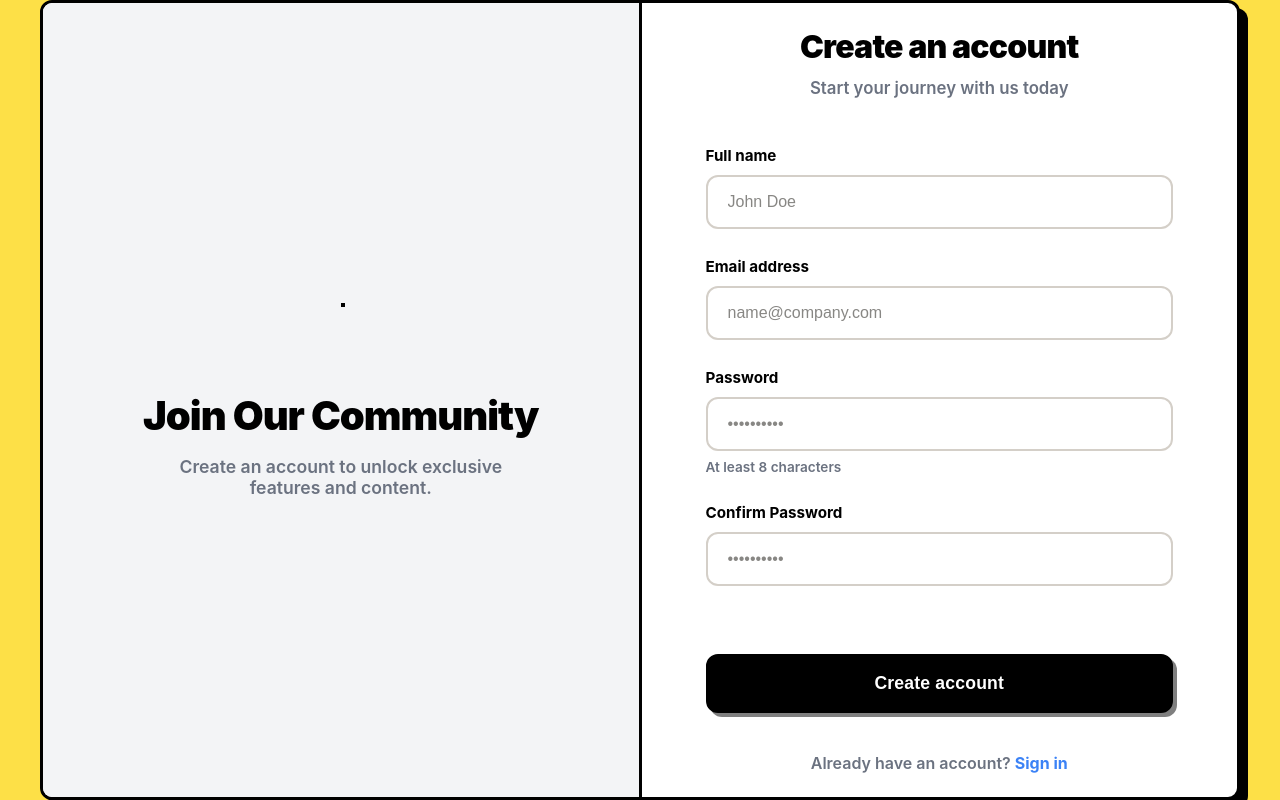
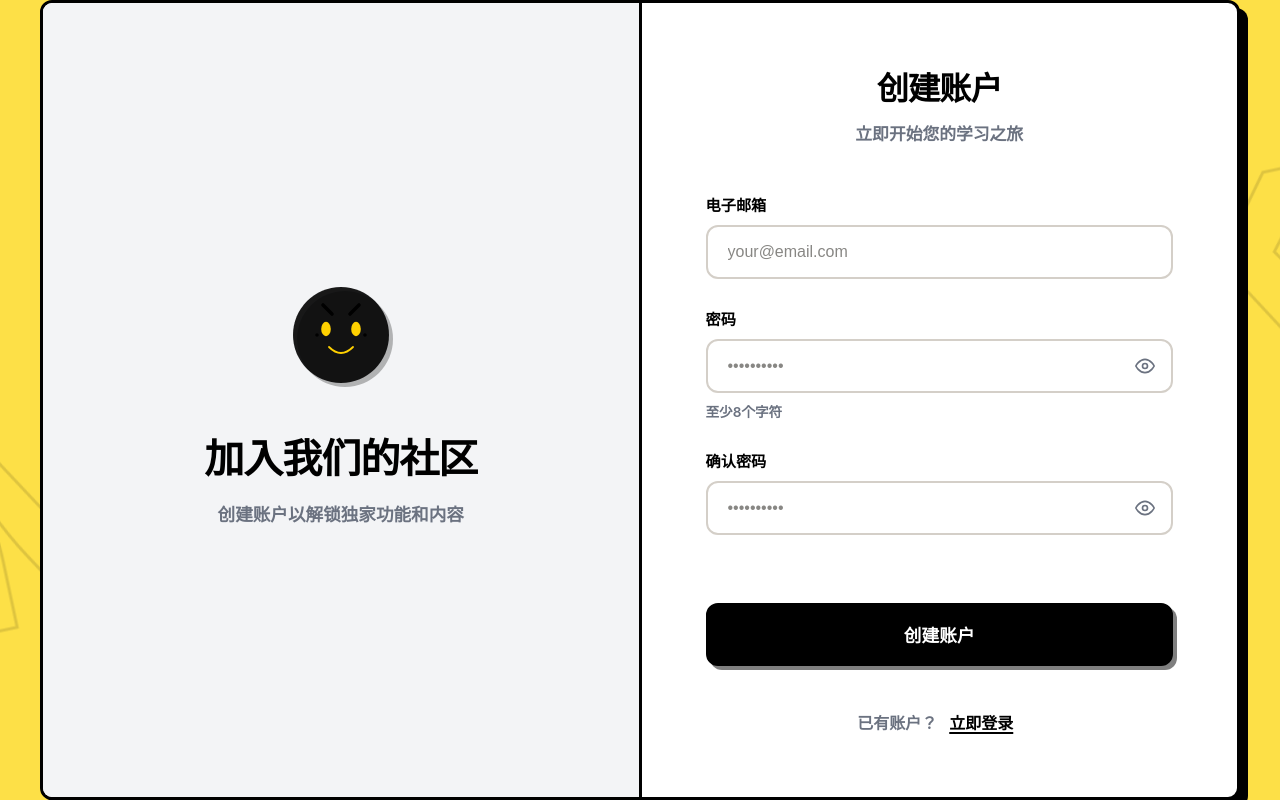
Before and after one commit to sunxianfeng/myApp, a Next.js app in the folder frontend-nextjs/: page /register in a window 1280 px wide. Built offline with nearby package versions, Linux system fonts and the light colour scheme; no server answers.

Commit message:
feat(LoginPage, RegisterPage): enhance password visibility toggle; update text and labels to Chinese

```diff
--- a/frontend-nextjs/src/app/login/page.tsx
+++ b/frontend-nextjs/src/app/login/page.tsx
@@ -11,6 +11,7 @@ import { AppLogo } from '@/components/common/Icons'
 export default function LoginPage() {
   const [email, setEmail] = useState('')
   const [password, setPassword] = useState('')
+  const [showPassword, setShowPassword] = useState(false)
   const [error, setError] = useState('')
   const [loading, setLoading] = useState(false)
   const router = useRouter()
@@ -174,6 +175,37 @@ export default function LoginPage() {
         .form-group {
           margin-bottom: 1.75rem;
           position: relative;
+        }
+
+        .password-input-wrapper {
+          position: relative;
+          display: flex;
+          align-items: center;
+        }
+
+        .password-toggle {
+          position: absolute;
+          right: 12px;
+          top: 50%;
+          transform: translateY(-50%);
+          background: none;
+          border: none;
+          cursor: pointer;
+          padding: 6px;
+          display: flex;
+          align-items: center;
+          justify-content: center;
+          color: #6B7280;
+          transition: color 0.2s;
+        }
+
+        .password-toggle:hover {
+          color: #000000;
+        }
+
+        .form-group input[type="password"],
+        .form-group input[type="text"].password-field {
+          padding-right: 48px;
         }
 
         .form-group label {
@@ -410,7 +442,7 @@ export default function LoginPage() {
 
       <div className="main-container">
         <div className="left-panel">
-          <h1>Welcome back</h1>
+          <h1>欢迎回来</h1>
 
           <div className="app-logo-inline">
             <svg
@@ -434,22 +466,22 @@ export default function LoginPage() {
             </svg>
           </div>
 
-          <p>Enter your credentials to access your account and continue your journey.</p>
+          <p>输入您的凭据以访问您的账户并继续学习之旅</p>
         </div>
 
         <div className="right-panel">
-          <h2>Sign in to your account</h2>
-          <p className="subtitle">Welcome back! Please enter your details</p>
+          <h2>登录您的账户</h2>
+          <p className="subtitle">欢迎回来！请输入您的详细信息</p>
 
           {(error || reduxError) && <div className="error-message">{error || reduxError}</div>}
 
           <form onSubmit={handleSubmit}>
             <div className="form-group">
-              <label htmlFor="email">Email address</label>
+              <label htmlFor="email">电子邮箱</label>
               <input
                 type="email"
                 id="email"
-                placeholder="name@company.com"
+                placeholder="your@email.com"
                 value={email}
                 onChange={(e) => setEmail(e.target.value)}
                 required
@@ -457,24 +489,45 @@ export default function LoginPage() {
             </div>
 
             <div className="form-group">
-              <label htmlFor="password">Password</label>
+              <label htmlFor="password">密码</label>
+              <div className="password-input-wrapper">
                 <input
-                type="password"
+                  type={showPassword ? "text" : "password"}
                   id="password"
+                  className="password-field"
                   placeholder="••••••••••••"
                   value={password}
                   onChange={(e) => setPassword(e.target.value)}
                   required
                 />
-              <a href="#" className="forgot-password">Forgot your password?</a>
+                <button
+                  type="button"
+                  className="password-toggle"
+                  onClick={() => setShowPassword(!showPassword)}
+                  aria-label="切换密码可见性"
+                >
+                  {showPassword ? (
+                    <svg width="20" height="20" viewBox="0 0 24 24" fill="none" stroke="currentColor" strokeWidth="2" strokeLinecap="round" strokeLinejoin="round">
+                      <path d="M17.94 17.94A10.07 10.07 0 0 1 12 20c-7 0-11-8-11-8a18.45 18.45 0 0 1 5.06-5.94M9.9 4.24A9.12 9.12 0 0 1 12 4c7 0 11 8 11 8a18.5 18.5 0 0 1-2.16 3.19m-6.72-1.07a3 3 0 1 1-4.24-4.24"/>
+                      <line x1="1" y1="1" x2="23" y2="23"/>
+                    </svg>
+                  ) : (
+                    <svg width="20" height="20" viewBox="0 0 24 24" fill="none" stroke="currentColor" strokeWidth="2" strokeLinecap="round" strokeLinejoin="round">
+                      <path d="M1 12s4-8 11-8 11 8 11 8-4 8-11 8-11-8-11-8z"/>
+                      <circle cx="12" cy="12" r="3"/>
+                    </svg>
+                  )}
+                </button>
+              </div>
+              <a href="#" className="forgot-password">忘记密码？</a>
             </div>
 
             <button type="submit" className="btn btn-primary" disabled={loading || isLoading}>
-              {loading || isLoading ? 'Signing in...' : 'Sign in'}
+              {loading || isLoading ? '登录中...' : '登录'}
             </button>
 
             <div className="login-link">
-              Don't have an account?<Link href="/register">Create account</Link>
+              还没有账户？<Link href="/register">创建账户</Link>
             </div>
           </form>
         </div>
--- a/frontend-nextjs/src/app/register/page.tsx
+++ b/frontend-nextjs/src/app/register/page.tsx
@@ -9,10 +9,11 @@ import Link from 'next/link'
 import { AppLogo } from '@/components/common/Icons'
 
 export default function RegisterPage() {
-  const [name, setName] = useState('')
   const [email, setEmail] = useState('')
   const [password, setPassword] = useState('')
   const [confirmPassword, setConfirmPassword] = useState('')
+  const [showPassword, setShowPassword] = useState(false)
+  const [showConfirmPassword, setShowConfirmPassword] = useState(false)
   const [error, setError] = useState('')
   const [loading, setLoading] = useState(false)
   const router = useRouter()
@@ -24,19 +25,20 @@ export default function RegisterPage() {
     setError('')
 
     if (password !== confirmPassword) {
-      setError('Passwords do not match')
+      setError('两次输入的密码不一致')
       return
     }
 
     if (password.length < 8) {
-      setError('Password must be at least 8 characters long')
+      setError('密码长度至少为8个字符')
       return
     }
 
     setLoading(true)
 
     try {
-      await dispatch(registerUser({ name, email, password })).unwrap()
+      // 使用邮箱作为name
+      await dispatch(registerUser({ name: email, email, password })).unwrap()
       router.push('/login')
     } catch (err: any) {
       setError(err.message || '注册失败，请重试')
@@ -66,6 +68,29 @@ export default function RegisterPage() {
           justify-content: center;
           position: relative;
           flex-direction: column;
+          overflow: hidden;
+        }
+
+        /* Giant outline typography background - on body level */
+        body::before {
+          content: 'NOTEBOOK';
+          position: fixed;
+          top: 50%;
+          left: 50%;
+          transform: translate(-50%, -50%) rotate(-12deg);
+          font-size: clamp(8rem, 20vw, 24rem);
+          font-weight: 900;
+          color: transparent;
+          -webkit-text-stroke: 3px rgba(0, 0, 0, 0.12);
+          text-stroke: 3px rgba(0, 0, 0, 0.12);
+          text-transform: uppercase;
+          letter-spacing: -0.02em;
+          opacity: 1;
+          line-height: 0.9;
+          white-space: nowrap;
+          pointer-events: none;
+          user-select: none;
+          z-index: 0;
         }
 
         .main-container {
@@ -78,6 +103,8 @@ export default function RegisterPage() {
           border-radius: 12px;
           box-shadow: 8px 8px 0px 0px rgba(0, 0, 0, 1);
           overflow: hidden;
+          position: relative;
+          z-index: 10;
           animation: formEntry 600ms ease-out;
           margin: 0 auto;
         }
@@ -92,6 +119,41 @@ export default function RegisterPage() {
           align-items: center;
           text-align: center;
           border-right: 3px solid #000000;
+        }
+
+        .cat-silhouette {
+          width: 120px;
+          height: 120px;
+          margin-bottom: 2rem;
+          animation: logoEntry 800ms ease-out;
+        }
+
+        .cat-silhouette svg {
+          width: 100%;
+          height: 100%;
+          filter: drop-shadow(4px 4px 0px rgba(0, 0, 0, 0.3));
+        }
+
+        .app-logo-inline {
+          width: 230px;
+          height: 230px;
+          background-color: #FFD100;
+          border: 3px solid #000000;
+          border-radius: 8px;
+          box-shadow: 4px 4px 0px 0px rgba(0, 0, 0, 1);
+          display: flex;
+          align-items: center;
+          justify-content: center;
+          margin-bottom: 2rem;
+          position: relative;
+        }
+
+        .app-logo-inline::before {
+          content: '';
+          position: absolute;
+          inset: 4px;
+          border: 1px dashed rgba(0, 0, 0, 0.2);
+          border-radius: 4px;
         }
 
         .logo-container {
@@ -151,6 +213,37 @@ export default function RegisterPage() {
         .form-group {
           margin-bottom: 1.75rem;
           position: relative;
+        }
+
+        .password-input-wrapper {
+          position: relative;
+          display: flex;
+          align-items: center;
+        }
+
+        .password-toggle {
+          position: absolute;
+          right: 12px;
+          top: 50%;
+          transform: translateY(-50%);
+          background: none;
+          border: none;
+          cursor: pointer;
+          padding: 6px;
+          display: flex;
+          align-items: center;
+          justify-content: center;
+          color: #6B7280;
+          transition: color 0.2s;
+        }
+
+        .password-toggle:hover {
+          color: #000000;
+        }
+
+        .form-group input[type="password"],
+        .form-group input[type="text"].password-field {
+          padding-right: 48px;
         }
 
         .form-group label {
@@ -243,15 +336,23 @@ export default function RegisterPage() {
         }
 
         .login-link a {
-          color: #3B82F6;
-          text-decoration: none;
+          color: #000000;
+          text-decoration: underline;
+          text-decoration-thickness: 2px;
+          text-underline-offset: 3px;
           font-weight: 700;
-          transition: all 0.15s ease;
+          transition: all 0.2s ease;
           margin-left: 0.25rem;
+          padding: 4px 8px;
+          border-radius: 4px;
+          display: inline-block;
         }
 
         .login-link a:hover {
-          text-decoration: underline;
+          background-color: #bef264;
+          text-decoration: none;
+          box-shadow: 2px 2px 0px 0px rgba(0, 0, 0, 1);
+          transform: translate(-1px, -1px);
         }
 
         .error-message {
@@ -365,38 +466,34 @@ export default function RegisterPage() {
 
       <div className="main-container">
         <div className="left-panel">
-          <div className="logo-container">
-            <AppLogo className="w-16 h-16 logo" />
+          <div className="cat-silhouette">
+            <svg viewBox="0 0 200 200" fill="none" xmlns="http://www.w3.org/2000/svg">
+              <path d="M100 180C144.183 180 180 144.183 180 100C180 55.8172 144.183 20 100 20C55.8172 20 20 55.8172 20 100C20 144.183 55.8172 180 100 180Z" fill="#000000" fillOpacity="0.9"/>
+              <ellipse cx="75" cy="90" rx="8" ry="12" fill="#FFD100"/>
+              <ellipse cx="125" cy="90" rx="8" ry="12" fill="#FFD100"/>
+              <path d="M85 65L70 50M115 65L130 50" stroke="#000000" strokeWidth="6" strokeLinecap="round"/>
+              <path d="M80 120C80 120 90 130 100 130C110 130 120 120 120 120" stroke="#FFD100" strokeWidth="3" strokeLinecap="round"/>
+              <circle cx="60" cy="100" r="3" fill="#000000"/>
+              <circle cx="140" cy="100" r="3" fill="#000000"/>
+            </svg>
           </div>
-          <h1>Join Our Community</h1>
-          <p>Create an account to unlock exclusive features and content.</p>
+          <h1>加入我们的社区</h1>
+          <p>创建账户以解锁独家功能和内容</p>
         </div>
 
         <div className="right-panel">
-          <h2>Create an account</h2>
-          <p className="subtitle">Start your journey with us today</p>
+          <h2>创建账户</h2>
+          <p className="subtitle">立即开始您的学习之旅</p>
 
           {(error || reduxError) && <div className="error-message">{error || reduxError}</div>}
 
           <form onSubmit={handleSubmit}>
             <div className="form-group">
-              <label htmlFor="name">Full name</label>
-              <input
-                type="text"
-                id="name"
-                placeholder="John Doe"
-                value={name}
-                onChange={(e) => setName(e.target.value)}
-                required
-              />
-            </div>
-
-            <div className="form-group">
-              <label htmlFor="email">Email address</label>
+              <label htmlFor="email">电子邮箱</label>
               <input
                 type="email"
                 id="email"
-                placeholder="name@company.com"
+                placeholder="your@email.com"
                 value={email}
                 onChange={(e) => setEmail(e.target.value)}
                 required
@@ -404,36 +501,78 @@ export default function RegisterPage() {
             </div>
 
             <div className="form-group">
-              <label htmlFor="password">Password</label>
+              <label htmlFor="password">密码</label>
+              <div className="password-input-wrapper">
                 <input
-                type="password"
+                  type={showPassword ? "text" : "password"}
                   id="password"
+                  className="password-field"
                   placeholder="••••••••••"
                   value={password}
                   onChange={(e) => setPassword(e.target.value)}
                   required
                 />
-              <small className="password-hint">At least 8 characters</small>
+                <button
+                  type="button"
+                  className="password-toggle"
+                  onClick={() => setShowPassword(!showPassword)}
+                  aria-label="切换密码可见性"
+                >
+                  {showPassword ? (
+                    <svg width="20" height="20" viewBox="0 0 24 24" fill="none" stroke="currentColor" strokeWidth="2" strokeLinecap="round" strokeLinejoin="round">
+                      <path d="M17.94 17.94A10.07 10.07 0 0 1 12 20c-7 0-11-8-11-8a18.45 18.45 0 0 1 5.06-5.94M9.9 4.24A9.12 9.12 0 0 1 12 4c7 0 11 8 11 8a18.5 18.5 0 0 1-2.16 3.19m-6.72-1.07a3 3 0 1 1-4.24-4.24"/>
+                      <line x1="1" y1="1" x2="23" y2="23"/>
+                    </svg>
+                  ) : (
+                    <svg width="20" height="20" viewBox="0 0 24 24" fill="none" stroke="currentColor" strokeWidth="2" strokeLinecap="round" strokeLinejoin="round">
+                      <path d="M1 12s4-8 11-8 11 8 11 8-4 8-11 8-11-8-11-8z"/>
+                      <circle cx="12" cy="12" r="3"/>
+                    </svg>
+                  )}
+                </button>
+              </div>
+              <small className="password-hint">至少8个字符</small>
             </div>
 
             <div className="form-group">
-              <label htmlFor="confirm-password">Confirm Password</label>
+              <label htmlFor="confirm-password">确认密码</label>
+              <div className="password-input-wrapper">
                 <input
-                type="password"
+                  type={showConfirmPassword ? "text" : "password"}
                   id="confirm-password"
+                  className="password-field"
                   placeholder="••••••••••"
                   value={confirmPassword}
                   onChange={(e) => setConfirmPassword(e.target.value)}
                   required
                 />
+                <button
+                  type="button"
+                  className="password-toggle"
+                  onClick={() => setShowConfirmPassword(!showConfirmPassword)}
+                  aria-label="切换密码可见性"
+                >
+                  {showConfirmPassword ? (
+                    <svg width="20" height="20" viewBox="0 0 24 24" fill="none" stroke="currentColor" strokeWidth="2" strokeLinecap="round" strokeLinejoin="round">
+                      <path d="M17.94 17.94A10.07 10.07 0 0 1 12 20c-7 0-11-8-11-8a18.45 18.45 0 0 1 5.06-5.94M9.9 4.24A9.12 9.12 0 0 1 12 4c7 0 11 8 11 8a18.5 18.5 0 0 1-2.16 3.19m-6.72-1.07a3 3 0 1 1-4.24-4.24"/>
+                      <line x1="1" y1="1" x2="23" y2="23"/>
+                    </svg>
+                  ) : (
+                    <svg width="20" height="20" viewBox="0 0 24 24" fill="none" stroke="currentColor" strokeWidth="2" strokeLinecap="round" strokeLinejoin="round">
+                      <path d="M1 12s4-8 11-8 11 8 11 8-4 8-11 8-11-8-11-8z"/>
+                      <circle cx="12" cy="12" r="3"/>
+                    </svg>
+                  )}
+                </button>
+              </div>
             </div>
 
             <button type="submit" className="btn btn-primary" disabled={loading || isLoading}>
-              {loading || isLoading ? 'Creating account...' : 'Create account'}
+              {loading || isLoading ? '创建中...' : '创建账户'}
             </button>
 
             <div className="login-link">
-              Already have an account?<Link href="/login">Sign in</Link>
+              已有账户？<Link href="/login">立即登录</Link>
             </div>
           </form>
         </div>
```
Lines whose indentation alone changed are shown as unchanged.
